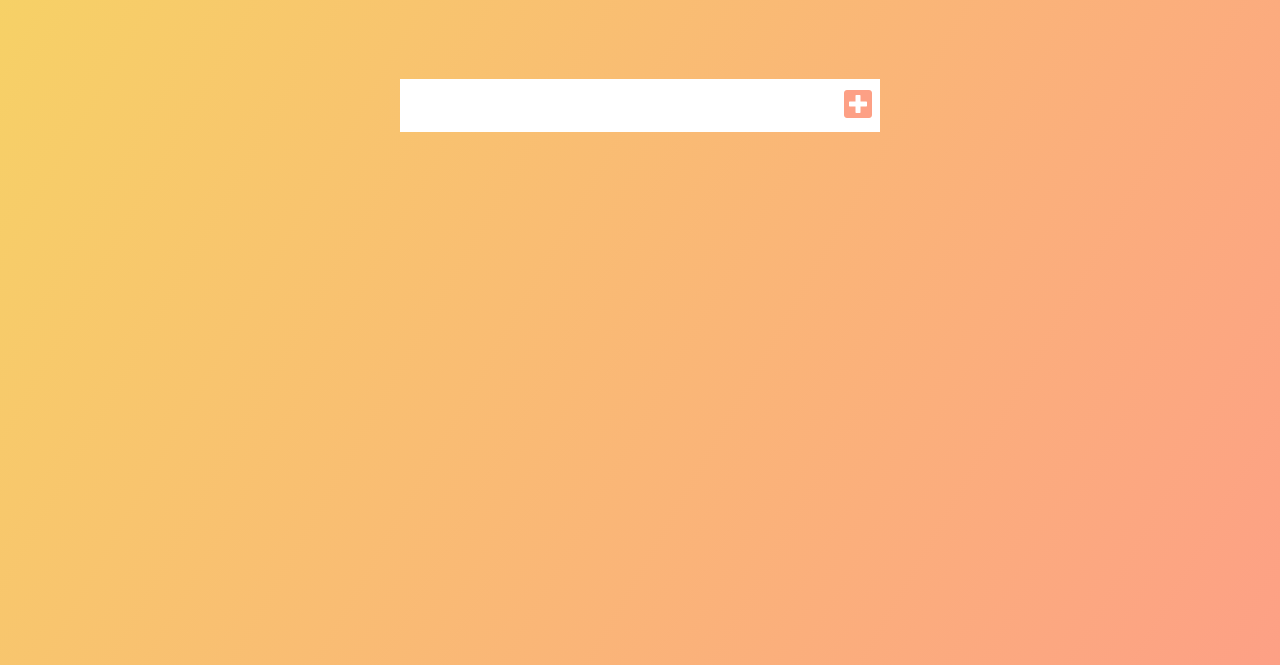
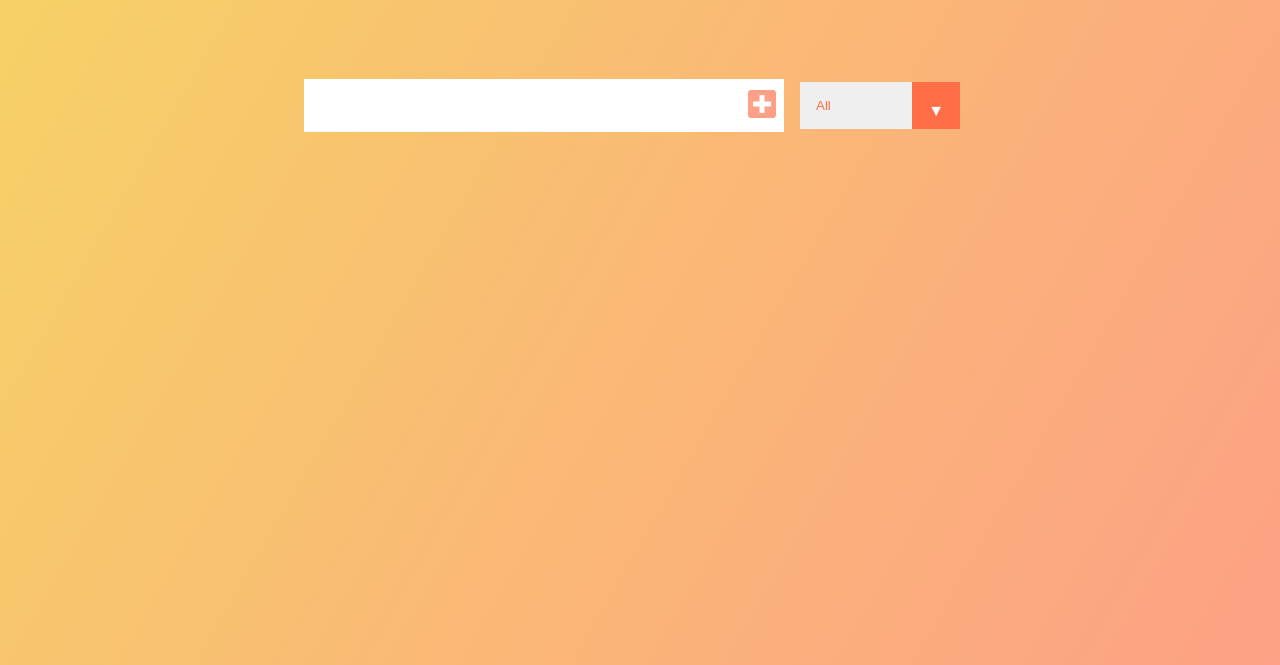
Before and after one commit to annidrumm/to-do-list, a plain HTML site: page index.html in a window 1280 px wide. Shown: the part 135-800 px from the top of the page. Drawn offline with Linux system fonts and the light colour scheme.

Commit message:
Start filter function

```diff
--- a/app.js
+++ b/app.js
@@ -2,11 +2,12 @@
 const todoInput = document.querySelector('.todo-input')
 const todoButton = document.querySelector('.todo-button')
 const todoList = document.querySelector('.todo-list')
-
+const filterOption = document.querySelector('.filter-todo')
 
 //Event Listeners
 todoButton.addEventListener('click', addtodo)
 todoList.addEventListener('click', deleteCheck)
+filterOption.addEventListener('click', filterTodo)
 
 //Functions
 function addtodo(event){
@@ -53,3 +54,20 @@ function deleteCheck(e){
         todo.classList.toggle('completed')
     }
 }
+
+function filterTodo(e) {
+    const todos = todoList.childNodes;
+    todos.forEach(function(todo){
+        switch (e.target.value) {
+            case "all":
+                todo.style.display = "flex";
+                break;
+            case "completed":
+                if (todo.classList.contains("completed")) {
+                    todo.style.display = "flex";
+                } else {
+                    todo.style.display = "none";
+                }
+          }
+    })
+}
--- a/index.html
+++ b/index.html
@@ -22,6 +22,13 @@
         <button type="submit" class="todo-button">
             <i class="fas fa-plus-square"></i>
         </button>
+        <div class="select">
+          <select name="todos" class="filter-todo">
+              <option value="all">All</option>
+               <option value="completed">Completed </option>
+                <option value="uncompleted">Uncompleted</option>
+            </select>
+        </div>
     </form>
     <div class="todo-container">
         <ul class="todo-list">
--- a/style.css
+++ b/style.css
@@ -1,58 +1,58 @@
-*{
+* {
     margin: 0;
     padding: 0;
     box-sizing: border-box;
 }
 
-body{
+body {
     background-image: linear-gradient(120deg, #f6d365, #fda085);
     color: rgb(255, 251, 251);
     font-family: 'Poppins', 'sans-serif';
     min-height: 100vh;
 }
 
-header{
+header {
     font-size: 1.5rem;
 }
 
-header, form{
+header, form {
     min-height: 20vh;
     display: flex;
     justify-content: center;
     align-items: center;
 }
 
-form input, form button{
+form input, form button {
     padding: 0.5rem;
     font-size: 2rem;
     border: none;
     background-color: white;
 }
 
-form button{
+form button {
     color: #fda085;
     background: white;
     cursor: pointer;
     transition: all 0.3s ease;
 }
 
-form button:hover{
+form button:hover {
     background-color: #fda085;
     color: white;
 }
 
-.todo-container{
+.todo-container {
     display: flex;
     justify-content: center;
     align-items: center;
 }
 
-.todo-list{
+.todo-list {
     min-width: 30%;
     list-style: none;
 }
 
-.todo{
+.todo {
     margin: 0.5rem;
     background-color: white;
     color: black;
@@ -63,11 +63,11 @@ form button:hover{
     transition: all 0.5s ease;
 }
 
-.todo li{
+.todo li {
     flex: 1;
 }
 
-.trash-btn, .complete-btn{
+.trash-btn, .complete-btn {
     background-color: #ff6f47;
     color: white;
     border: none;
@@ -76,24 +76,60 @@ form button:hover{
     font-size: 1rem;
 }
 
-.complete-btn{
+.complete-btn {
     background-color: rgb(73, 204, 73);
 }
 
-.todo-item{
+.todo-item {
     padding: 0rem 0.5rem;
 }
 
-.fa-trash, .fa-check{
+.fa-trash, .fa-check {
     pointer-events: none;
 }
 
-.completed{
+.completed {
     text-decoration: line-through;
     opacity: 0.5;
 }
 
-.fall{
+.fall {
     transform: translateY(8rem) rotateZ(20deg);
     opacity: 0;
 }
+
+select {
+   -webkit-appearance: none;
+   -moz-appearance: none;
+   appearance: none;
+   outline: none;
+   border: none;
+}
+
+.select {
+    margin: 1rem;
+    position: relative;
+    overflow: hidden;
+}
+
+select {
+    color: #ff6f47;
+    width: 10rem;
+    cursor: pointer;
+    padding: 1rem;
+}
+.select::after {
+    content: "\25BC";
+    position: absolute;
+    background: #ff6f47;
+    top: 0;
+    right: 0;
+    padding: 1rem;
+    pointer-events: none;
+    transition: all 0.3s ease;
+}
+
+.select:hover::after {
+    background: white;
+    color: #ff6f47;
+}
```
